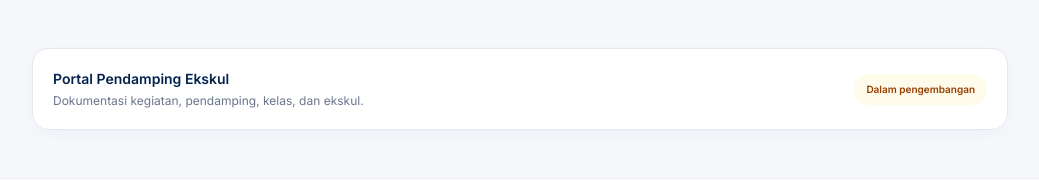
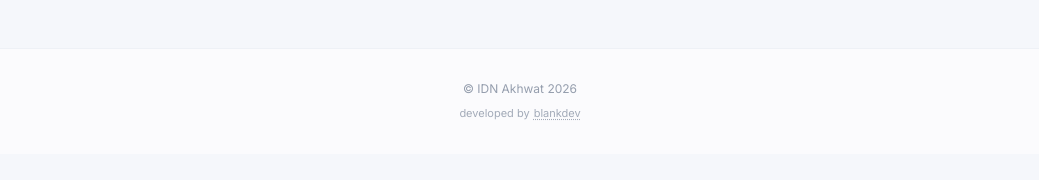
Before and after one commit to knalbdev/extra-time-idn, a Next.js app: page / in a window 1280 px wide. Shown: the part 1459-1639 px from the top of the page, without its empty margins (120-1159 px from the left). After the commit the page ends 1613 px from the top, so only its background shows below. Built offline with nearby package versions, Linux system fonts and the light colour scheme; no server answers.

Commit message:
remove portal pendamping overview on landing page

```diff
--- a/src/components/LandingPage.tsx
+++ b/src/components/LandingPage.tsx
@@ -184,7 +184,6 @@ export function LandingPage({
       </main>
 
       <div className="mx-auto mb-12 flex max-w-5xl flex-wrap items-center justify-between gap-4 px-6"><div><p className="text-sm font-semibold text-primary">Ruang untuk para pembimbing</p><p className="mt-1 text-xs text-on-surface-variant">Masuk untuk mencatat materi, absensi, dan penilaian.</p></div><Link href="/coach" className="inline-flex items-center gap-2 rounded-xl border border-outline-variant bg-white px-5 py-3 text-sm font-semibold text-primary">Portal Coach<Icon name="arrow_forward" className="text-lg" /></Link></div>
-      <div className="mx-auto mb-12 max-w-5xl px-6"><Link href="/pendamping" className="card flex flex-wrap items-center justify-between gap-4 rounded-2xl p-5 transition hover:border-blue-200"><div><p className="text-sm font-semibold text-primary">Portal Pendamping Ekskul</p><p className="mt-1 text-xs text-on-surface-variant">Dokumentasi kegiatan, pendamping, kelas, dan ekskul.</p></div><span className="rounded-full bg-amber-50 px-3 py-2 text-[10px] font-semibold text-amber-800">Dalam pengembangan</span></Link></div>
       <footer className="border-t border-outline-variant/50 bg-white/60">
         <div className="mx-auto flex max-w-5xl flex-col items-center gap-2 px-6 py-8 text-center">
           <p className="text-xs text-on-surface-variant/70">&copy; IDN Akhwat 2026</p>
```
